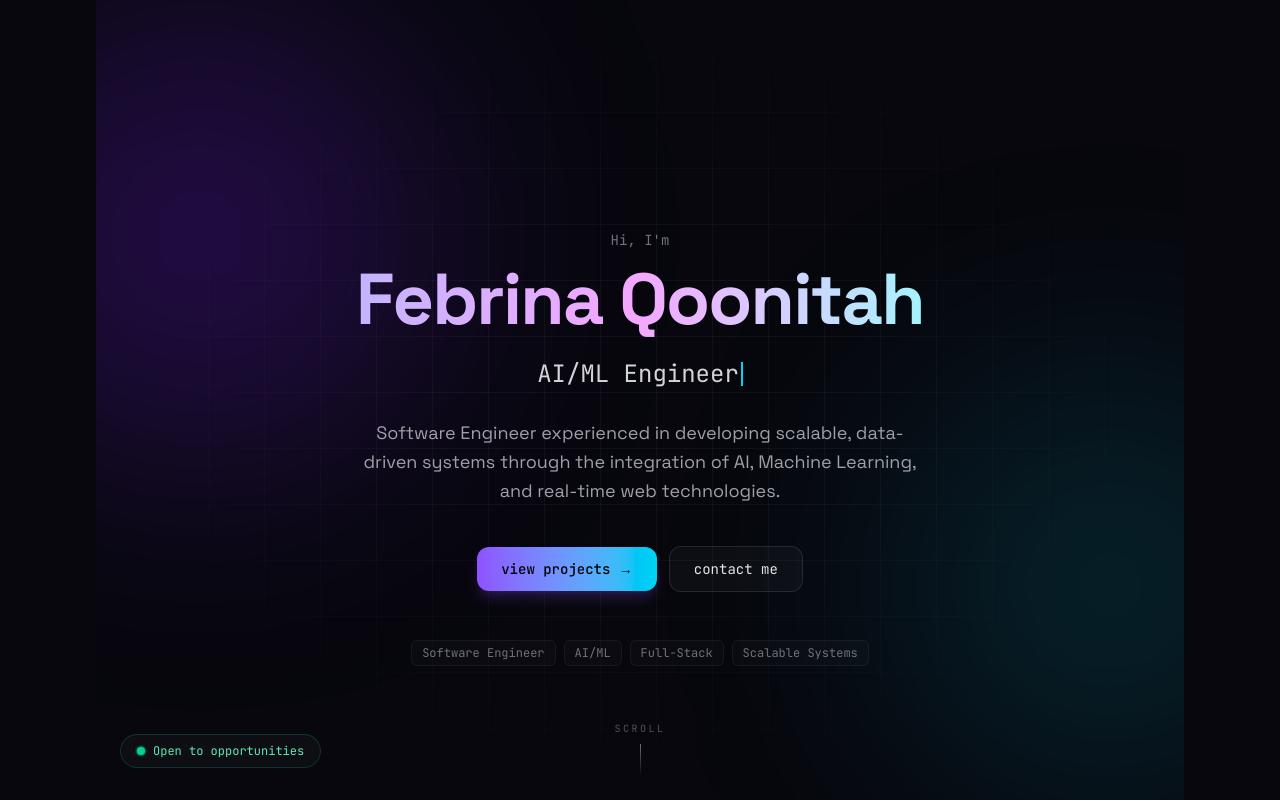
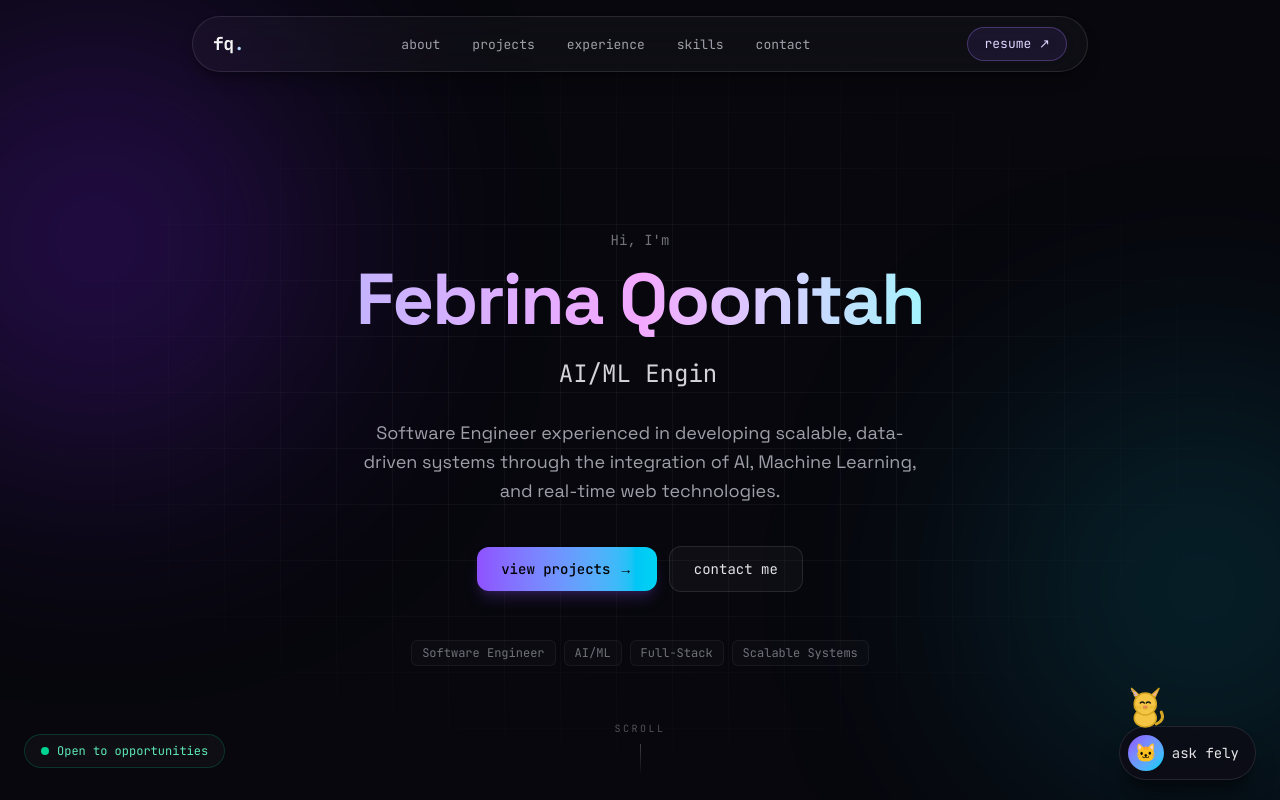
Before and after one commit to febrinaqh/febrina-portfolio-2026, a Next.js app: page / in a window 1280 px wide. Shown: the top 800 px of the page. Built offline with nearby package versions, Linux system fonts and the light colour scheme.

Commit message:
wire navabr, experience, skills, contact, footer, and fely into page

```diff
--- a/app/page.tsx
+++ b/app/page.tsx
@@ -1,15 +1,27 @@
+import Navbar from "@/components/Navbar";
 import Hero from "@/components/Hero";
 import About from "@/components/About";
 import Projects from "@/components/Projects";
+import Experience from "@/components/Experience";
+import Skills from "@/components/Skills";
+import Contact from "@/components/Contact";
+import Footer from "@/components/Footer";
+import Fely from "@/components/fely/Fely";
 
 export default function Home() {
   return (
-    <main className="relative flex justify-center items-center flex-col overflow-hidden px-5 sm:px-10 md:px-14 lg:px-20 xl:px-24">
-      <div className="max-w-7xl w-full mx-auto">
+    <>
+      <Navbar />
+      <main className="relative overflow-x-hidden">
         <Hero />
         <About />
-        <Projects/>
-      </div>
-    </main>
+        <Projects />
+        <Experience />
+        <Skills />
+        <Contact />
+      </main>
+      <Footer />
+      <Fely />
+    </>
   );
 }
```
